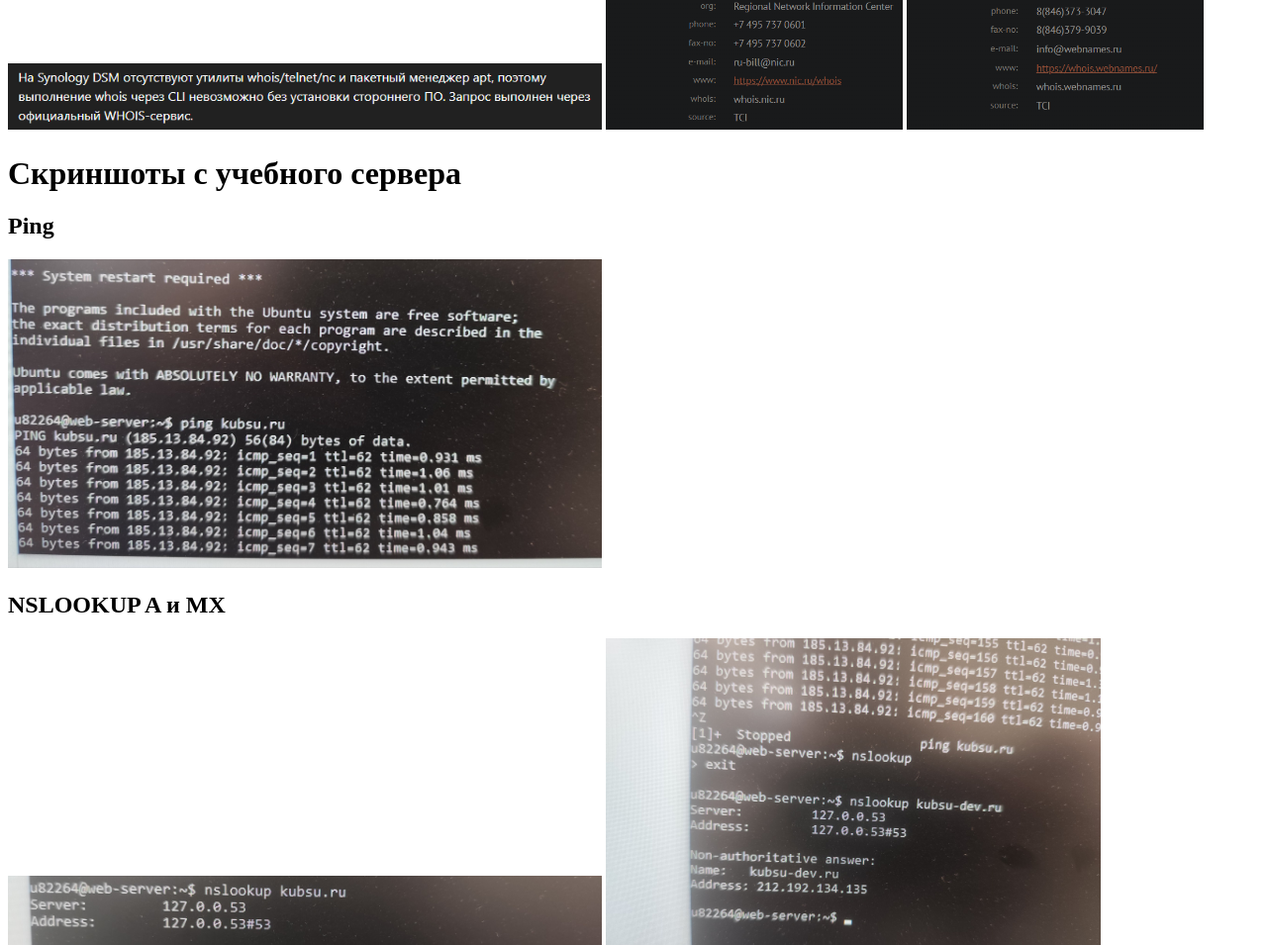
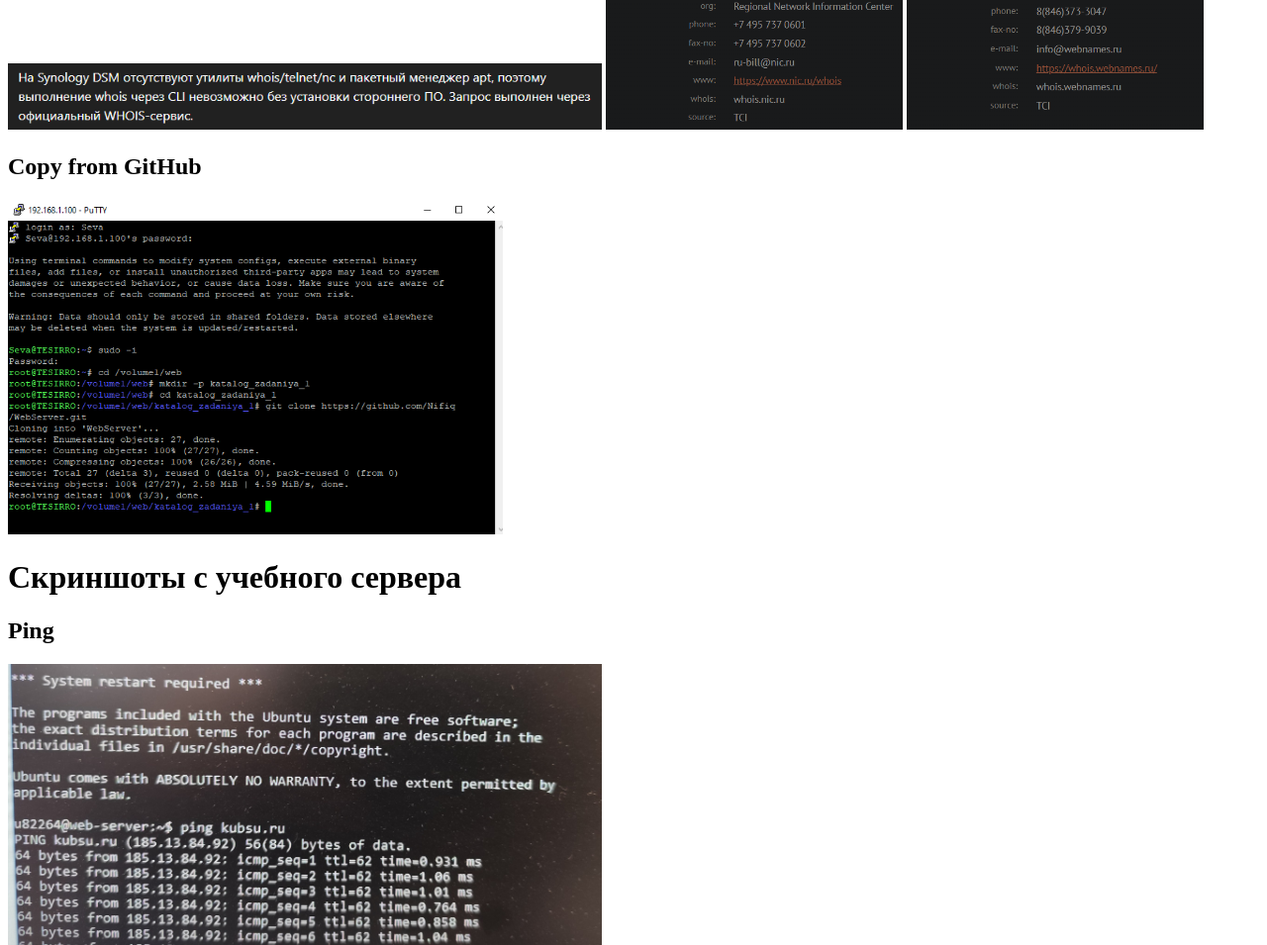
Before and after one commit to Nifiq/WebServer, a plain HTML site: page index.html in a window 1280 px wide. Shown: the part 1326-2281 px from the top of the page at 99% size. Drawn offline with Linux system fonts and the light colour scheme.

Commit message:
Add files via upload

```diff
--- a/index.html
+++ b/index.html
@@ -19,6 +19,9 @@
     <img src="ScreenshotFromMyServer/whois1.png" alt="WHOIS Screenshot" width="300">
     <img src="ScreenshotFromMyServer/whois2.png" alt="WHOIS Screenshot" width="300">
 
+    <h2>Copy from GitHub</h2>
+    <img src="ScreenshotFromMyServer/CopyGit.png" alt="Ping Screenshot" width="500">
+
     <h1>Скриншоты с учебного сервера </h1>
 
     <h2>Ping</h2>
```
Also changed, not shown: ScreenshotFromMyServer/CopyGit.png (added).
